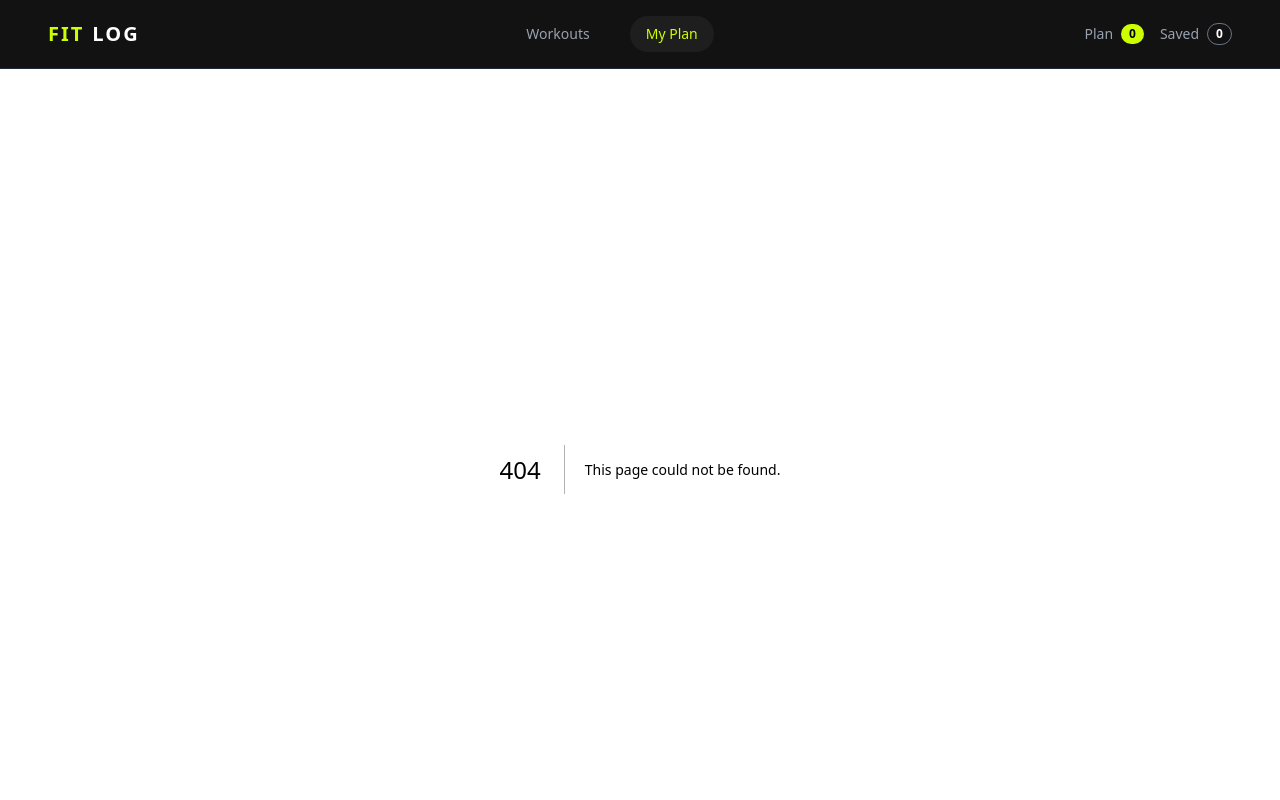
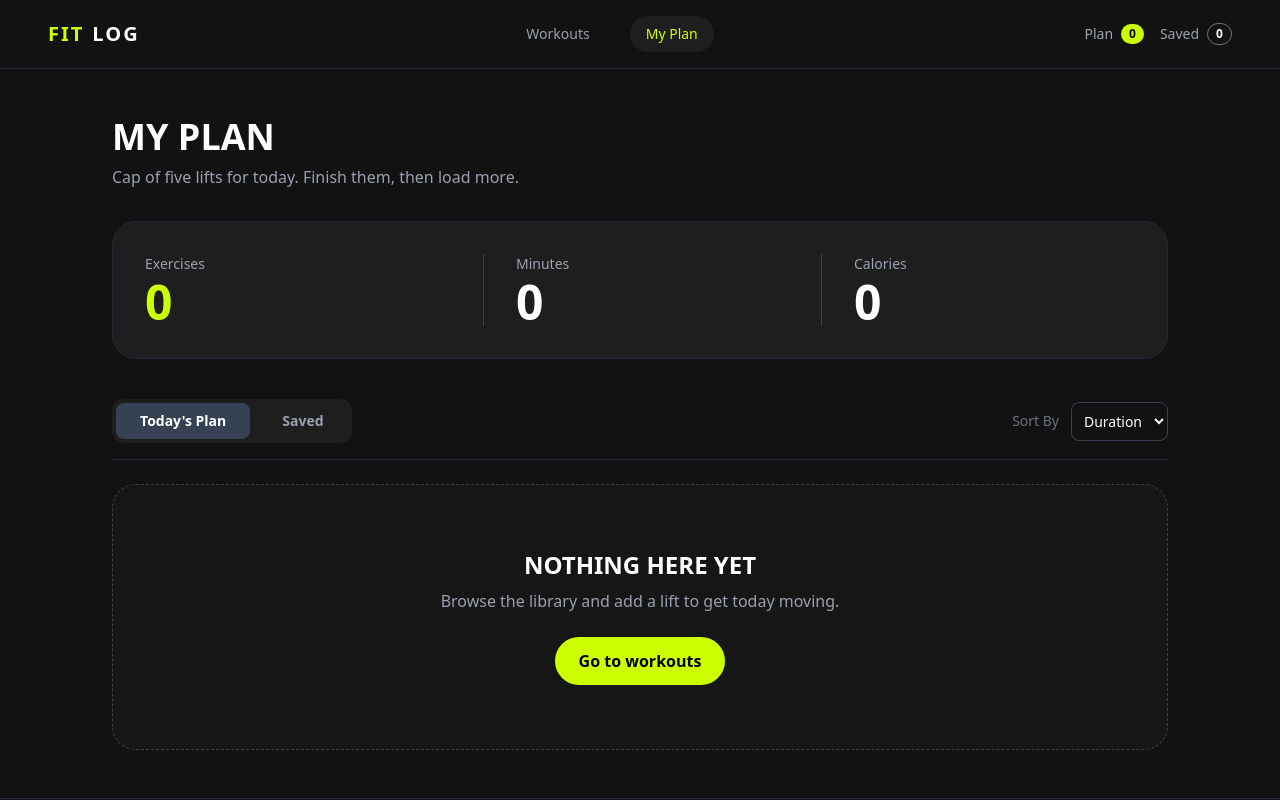
Before and after one commit to tkhanpro7/fitness-to-all-assignment-6, a Next.js app: page /my-plan in a window 1280 px wide. Before the commit this address had no page. Shown: the top 800 px of the page. Built offline with nearby package versions, Linux system fonts and the light colour scheme.

Commit message:
my-page section updated

```diff
--- /dev/null
+++ b/src/app/my-plan/page.jsx
@@ -0,0 +1,181 @@
+"use client";
+
+import { useState, useEffect } from "react";
+import Link from "next/link";
+import { useWorkout } from "@/context/WorkoutContext";
+import Toast from "@/components/Toast";
+import LoadingSpinner from "@/components/LoadingSpinner";
+
+export default function MyPlan() {
+  const { plan, setPlan, saved, setSaved } = useWorkout();
+
+  const [mounted, setMounted] = useState(false);
+  const [activeTab, setActiveTab] = useState("plan"); // 'plan' or 'saved'
+  const [sortBy, setSortBy] = useState("duration"); // Challenge C1
+  const [toastData, setToastData] = useState({ isVisible: false, message: "" });
+
+  // Hydration ফিক্স (যাতে LocalStorage লোড হওয়ার আগে এরর না দেয়)
+  useEffect(() => {
+    setMounted(true);
+  }, []);
+
+  const showToast = (message) => {
+    setToastData({ isVisible: true, message });
+    setTimeout(() => setToastData({ isVisible: false, message: "" }), 3000);
+  };
+
+  // Challenge C3: Delete/Done ফাংশনালিটি
+  const handleRemove = (id) => {
+    if (activeTab === "plan") {
+      setPlan(plan.filter((w) => w.id !== id));
+    } else {
+      setSaved(saved.filter((w) => w.id !== id));
+    }
+    showToast("❌ Workout removed.");
+  };
+
+  const handleMarkAsDone = (id) => {
+    if (activeTab === "plan") {
+      setPlan(plan.filter((w) => w.id !== id));
+    } else {
+      setSaved(saved.filter((w) => w.id !== id));
+    }
+    showToast("✅ Workout marked as done!");
+  };
+
+  if (!mounted) return <LoadingSpinner />;
+
+  // Metrics ক্যালকুলেশন (শুধুমাত্র Today's Plan এর জন্য)[cite: 3, 4]
+  const totalExercises = plan.length;
+  const totalMinutes = plan.reduce((acc, curr) => acc + Number(curr.duration || 0), 0);
+  const totalCalories = plan.reduce((acc, curr) => acc + Number(curr.calories || 0), 0);
+
+  // Active Tab অনুযায়ী ডেটা ফিল্টার ও সর্টিং[cite: 3, 4, 5]
+  const currentData = activeTab === "plan" ? plan : saved;
+  const sortedData = [...currentData].sort((a, b) => {
+    if (sortBy === "duration") return b.duration - a.duration; // Highest first
+    if (sortBy === "calories") return b.calories - a.calories;
+    if (sortBy === "rating") return b.rating - a.rating;
+    return 0;
+  });
+
+  return (
+    <div className="max-w-6xl mx-auto px-6 md:px-12 py-12 flex-grow w-full">
+      {/* Header */}
+      <div className="mb-8">
+        <h1 className="text-4xl font-bold uppercase mb-2">My Plan</h1>
+        <p className="text-gray-400">Cap of five lifts for today. Finish them, then load more.</p>
+      </div>
+
+      {/* Metrics Row[cite: 3, 4] */}
+      <div className="grid grid-cols-1 md:grid-cols-3 gap-6 bg-[#1e1e1e] border border-gray-800 rounded-3xl p-8 mb-10">
+        <div>
+          <div className="text-gray-400 text-sm mb-1">Exercises</div>
+          <div className="text-5xl font-bold text-[#ccff00]">{totalExercises}</div>
+        </div>
+        <div className="border-t md:border-t-0 md:border-l border-gray-700 pt-4 md:pt-0 md:pl-8">
+          <div className="text-gray-400 text-sm mb-1">Minutes</div>
+          <div className="text-5xl font-bold text-white">{totalMinutes}</div>
+        </div>
+        <div className="border-t md:border-t-0 md:border-l border-gray-700 pt-4 md:pt-0 md:pl-8">
+          <div className="text-gray-400 text-sm mb-1">Calories</div>
+          <div className="text-5xl font-bold text-white">{totalCalories}</div>
+        </div>
+      </div>
+
+      {/* Tabs & Sort Controls[cite: 3, 4] */}
+      <div className="flex flex-col sm:flex-row justify-between items-center mb-6 gap-4 border-b border-gray-800 pb-4">
+        <div className="flex gap-2 bg-[#1e1e1e] p-1 rounded-xl w-full sm:w-auto">
+          <button
+            onClick={() => setActiveTab("plan")}
+            className={`flex-1 sm:flex-none px-6 py-2 rounded-lg text-sm font-bold transition-colors ${activeTab === "plan" ? "bg-gray-700 text-white" : "text-gray-400 hover:text-white"}`}
+          >
+            Today's Plan
+          </button>
+          <button
+            onClick={() => setActiveTab("saved")}
+            className={`flex-1 sm:flex-none px-6 py-2 rounded-lg text-sm font-bold transition-colors ${activeTab === "saved" ? "bg-gray-700 text-white" : "text-gray-400 hover:text-white"}`}
+          >
+            Saved
+          </button>
+        </div>
+
+        {/* Challenge C1: Sort Dropdown */}
+        <div className="flex items-center gap-3 text-sm w-full sm:w-auto justify-end">
+          <span className="text-gray-500">Sort By</span>
+          <select
+            value={sortBy}
+            onChange={(e) => setSortBy(e.target.value)}
+            className="bg-transparent border border-gray-700 rounded-lg p-2 text-white outline-none focus:border-[#ccff00] cursor-pointer"
+          >
+            <option value="duration" className="bg-[#121212]">Duration</option>
+            <option value="calories" className="bg-[#121212]">Calories</option>
+            <option value="rating" className="bg-[#121212]">Rating</option>
+          </select>
+        </div>
+      </div>
+
+      {/* List / Empty State[cite: 3, 4, 5] */}
+      {sortedData.length === 0 ? (
+        <div className="border border-dashed border-gray-700 rounded-3xl p-16 text-center flex flex-col items-center justify-center bg-[#161616]">
+          <h3 className="text-2xl font-bold uppercase mb-2">Nothing here yet</h3>
+          <p className="text-gray-400 mb-6">Browse the library and add a lift to get today moving.</p>
+          <Link href="/" className="bg-[#ccff00] text-black font-bold px-6 py-3 rounded-full hover:bg-[#b3e600] transition-colors">
+            Go to workouts
+          </Link>
+        </div>
+      ) : (
+        <div className="space-y-4">
+          {sortedData.map((workout) => (
+            <div key={workout.id} className="bg-[#1e1e1e] border border-gray-800 rounded-2xl p-4 flex flex-col sm:flex-row items-center gap-6 hover:border-gray-600 transition-colors">
+
+              {/* Thumbnail */}
+              <div className="w-full sm:w-24 h-24 flex-shrink-0 bg-gray-800 rounded-xl overflow-hidden">
+                <img src={workout.image || "https://via.placeholder.com/150"} alt={workout.name} className="w-full h-full object-cover" />
+              </div>
+
+              {/* Info */}
+              <div className="flex-grow text-center sm:text-left w-full">
+                <h3 className="text-lg font-bold text-white uppercase mb-1">{workout.name}</h3>
+                <p className="text-gray-400 text-sm mb-3">{workout.equipment}</p>
+                <div className="flex items-center justify-center sm:justify-start gap-4 text-xs text-gray-400 font-medium">
+                  <span>⏱️ {workout.duration} min</span>
+                  <span>🔥 {workout.calories} kcal</span>
+                  <span>⭐ {workout.rating}</span>
+                </div>
+              </div>
+
+              {/* Action Buttons */}
+              <div className="flex items-center gap-3 w-full sm:w-auto justify-center">
+                <Link
+                  href={`/workout/${workout.id}`}
+                  className="text-sm font-bold text-gray-300 hover:text-white px-4 py-2 border border-gray-700 rounded-lg transition-colors"
+                >
+                  View Details
+                </Link>
+                <button
+                  onClick={() => handleMarkAsDone(workout.id)}
+                  title="Mark as Done"
+                  className="p-2 text-gray-400 hover:text-[#ccff00] hover:bg-gray-800 rounded-lg transition-all"
+                >
+                  ✅
+                </button>
+                <button
+                  onClick={() => handleRemove(workout.id)}
+                  title="Remove"
+                  className="p-2 text-gray-400 hover:text-red-500 hover:bg-gray-800 rounded-lg transition-all"
+                >
+                  ✕
+                </button>
+              </div>
+
+            </div>
+          ))}
+        </div>
+      )}
+
+      {/* Toast Notification */}
+      <Toast message={toastData.message} isVisible={toastData.isVisible} />
+    </div>
+  );
+}
```
